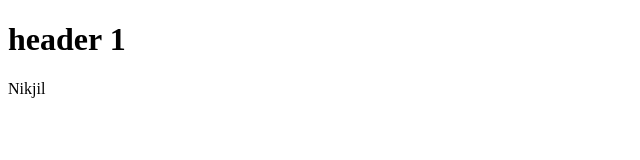
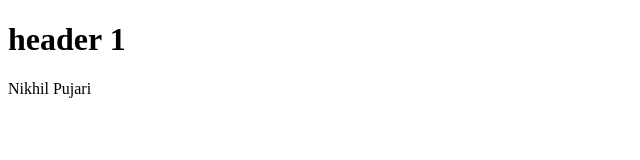
Before and after one commit to nikhilpujari/gittest, a website: page index.html in a window 1280 px wide. Shown: the full height of the page, 0-640 px from the left. Drawn offline with Linux system fonts and the light colour scheme.

Commit message:
npm commit 1

```diff
--- a/index.html
+++ b/index.html
@@ -9,6 +9,6 @@
 </head>
 <body>
     <h1>header 1</h1>
-    Nikjil
+    Nikhil Pujari
 </body>
 </html>
```
Also changed, not shown: package.json (added, +24 -0 lines), 2 other files.
